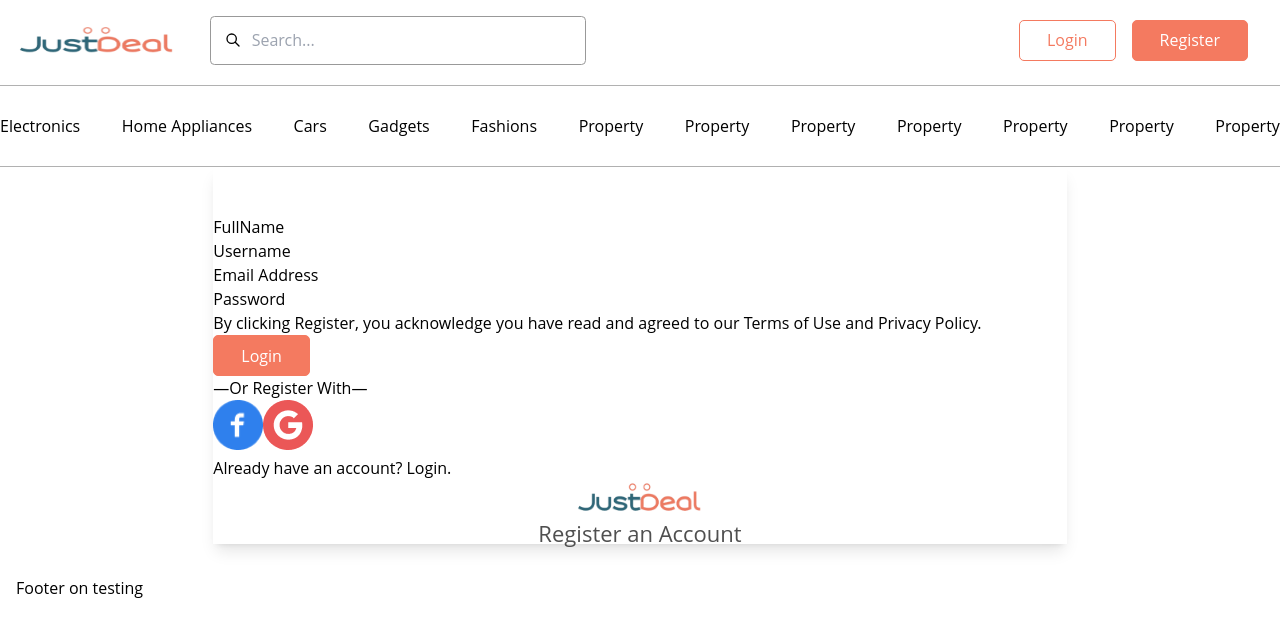
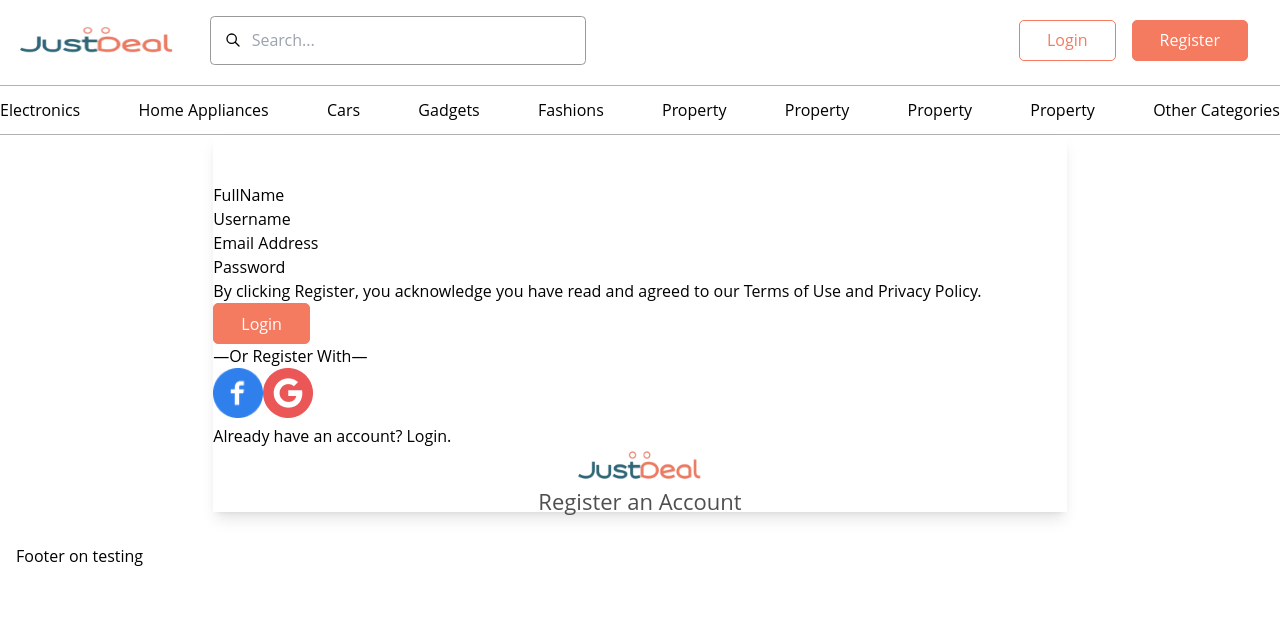
Before and after one commit to FavourWilson/justdeal-app, a Next.js app: page /register in a window 1280 px wide. Shown: the top 636 px of the page. Built offline with nearby package versions, Linux system fonts and the light colour scheme.

Commit message:
update: added hover to the login and register botton

```diff
--- a/components/Button.js
+++ b/components/Button.js
@@ -13,6 +13,13 @@ function Button({ className, text }) {
             border-radius: 5px;
             margin-right: 16px;
           }
+          .loginBtn:hover {
+            background: #f47a60;
+            color: #fff;
+            border: none;
+            opacity: 0.8;
+            transition: ease-in 0.3s;
+          }
           .registerBtn {
             background: #f47a60;
             color: #fff;
@@ -21,6 +28,10 @@ function Button({ className, text }) {
             border-radius: 5px;
             margin-right: 16px;
           }
+          .registerBtn:hover {
+            opacity: 0.8;
+            transition: ease-in 0.3s;
+          }
         `}
       </style>
     </>
--- a/components/Nav.js
+++ b/components/Nav.js
@@ -1,19 +1,25 @@
-import cat from "../data/cats";
-import NavItems from "./NavItems";
+import Link from 'next/link';
+import cat from '../data/cats';
 import headerStyles from '../styles/Header.module.css';
 
 const Nav = () => {
   return (
-        <nav className={headerStyles.nav}>
-          <div className="xl:container xl:mx-auto flex flex-col h-20 py-2 items-center align-items-center sm:flex-row sm:justify-between">
-            {cat.categories.map((categories) => (
-              <NavItems categories={categories} key={categories.category}>
-                {categories.category}
-              </NavItems>
-            ))}
+    <nav className={headerStyles.nav}>
+      <div className="xl:container xl:mx-auto flex flex-col h-12 py-2 items-center align-items-center sm:flex-row sm:justify-between">
+        {cat.categories.map((categories) => (
+          <div categories={categories} key={categories.category}>
+            <ul className="list-none">
+              <li>
+                <Link href={`/${categories.slug}`}>
+                  <a>{categories.category}</a>
+                </Link>
+              </li>
+            </ul>
           </div>
-        </nav>
+        ))}
+      </div>
+    </nav>
   );
-}
+};
 
 export default Nav;
--- a/components/NavItems.js
+++ /dev/null
@@ -1,22 +0,0 @@
-import Link from 'next/link';
-
-const navItems = ({ categories }) => {
-  return (
-    <ul className="list-none">
-      <li>
-        <Link href={`/${categories.slug}`}>
-          <a>{categories.category}</a>
-        </Link>
-        {/* <ul className="list-none flex flex-col">
-          <li>
-            <Link href={`/${categories.slug}`}>
-              <a>{subCategories}</a>
-            </Link>
-          </li>
-        </ul> */}
-      </li>
-    </ul>
-  );
-};
-
-export default navItems;
--- a/data/cats.js
+++ b/data/cats.js
@@ -82,26 +82,8 @@ const cat = {
       ],
     },
     {
-      slug: 'property',
-      category: 'Property',
-      subCategories: [
-        { sub: 'mobile phones' },
-        { sub: 'mobile phones' },
-        { sub: 'mobile phones' },
-      ],
-    },
-    {
-      slug: 'property',
-      category: 'Property',
-      subCategories: [
-        { sub: 'mobile phones' },
-        { sub: 'mobile phones' },
-        { sub: 'mobile phones' },
-      ],
-    },
-    {
-      slug: 'property',
-      category: 'Property',
+      slug: 'other-categories',
+      category: 'Other Categories',
       subCategories: [
         { sub: 'mobile phones' },
         { sub: 'mobile phones' },
```
